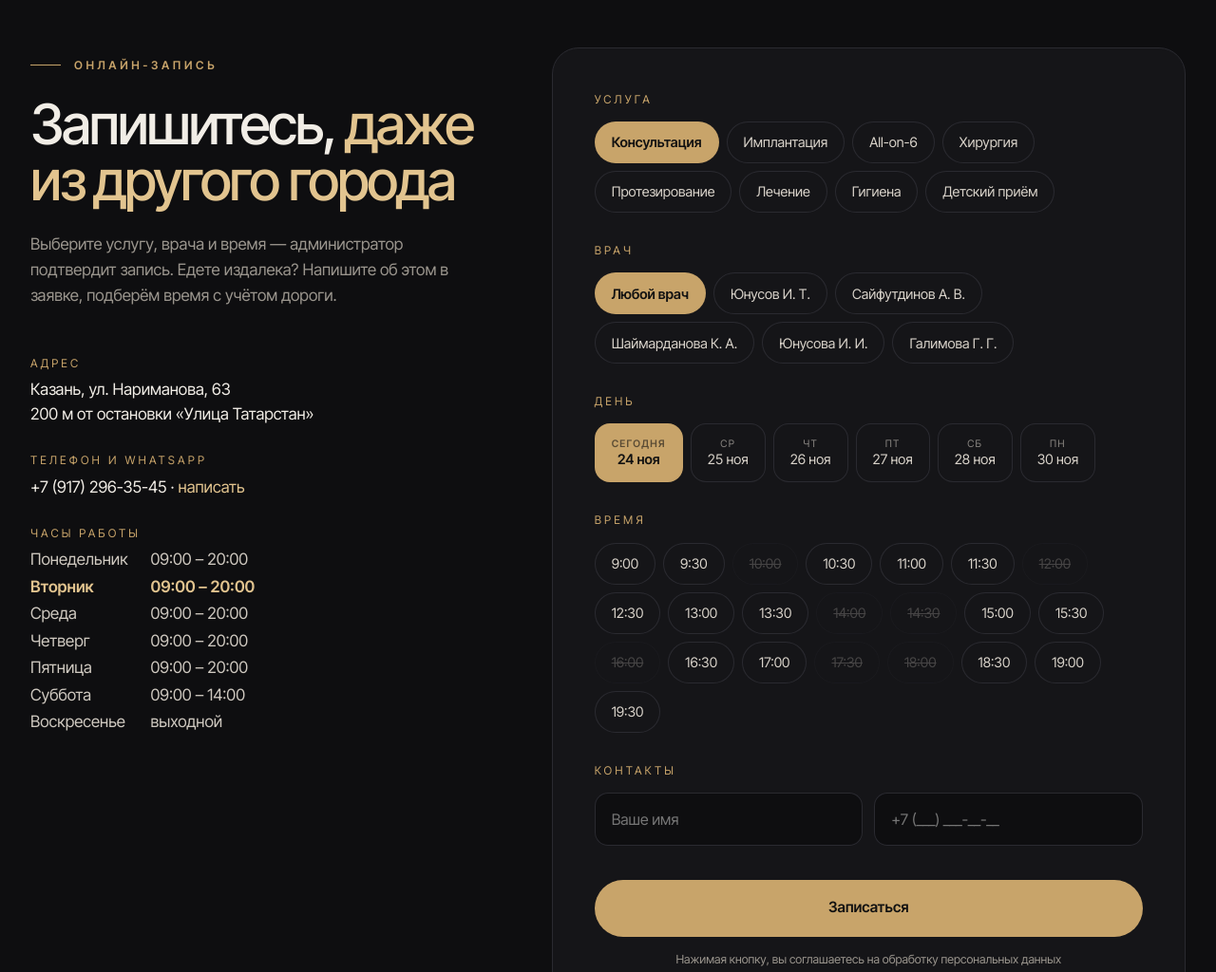
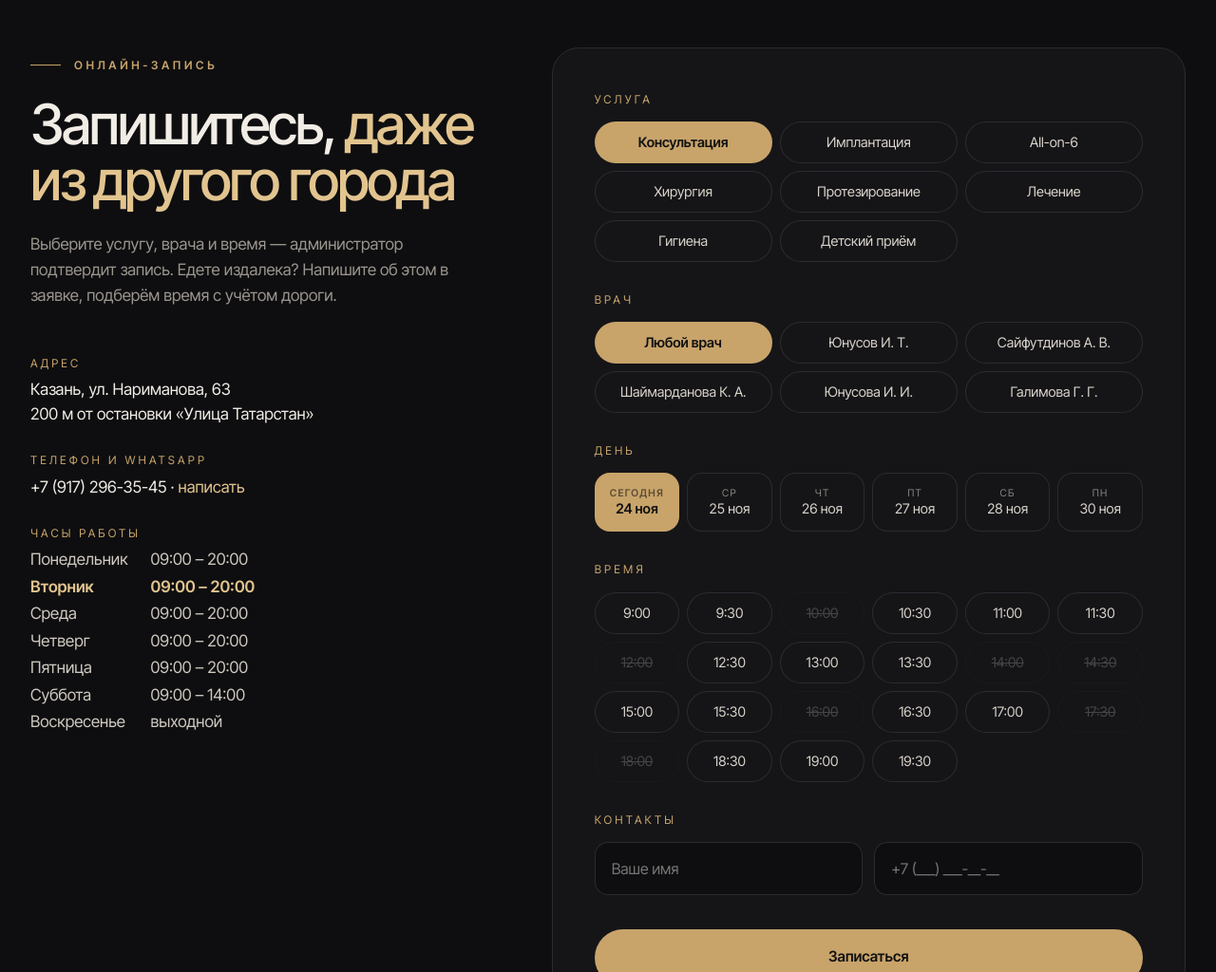
Before and after one commit to Alik186/concepts, a plain HTML site: page dentalux/index.html in a window 1280 px wide. Shown: the part 7740-8764 px from the top of the page at 95% size. Drawn offline with Linux system fonts and the light colour scheme.

Commit message:
dentalux: ровная сетка записи и единый ритм отступов

```diff
--- a/dentalux/index.html
+++ b/dentalux/index.html
@@ -168,6 +168,7 @@ footer{border-top:1px solid var(--line);padding:48px 0;font-size:14px;color:var(
 .mbar{display:none}
 
 @media (max-width:1100px){
+  :root{--sec:104px}
   .hdr nav,.hdr .tel{display:none}
   .hero .row{flex-direction:column;align-items:flex-start}
   .hstats{grid-template-columns:1fr 1fr}
@@ -182,7 +183,7 @@ footer{border-top:1px solid var(--line);padding:48px 0;font-size:14px;color:var(
   .sv{grid-template-columns:1fr 1fr}
 }
 @media (max-width:640px){
-  :root{--sec:88px;--gap:16px}
+  :root{--sec:72px;--gap:16px}
   .w{width:calc(100% - 32px)}
   .rl-txt{display:none}.rs{display:inline}
   header{top:34px}.hdr{height:68px}.logo{font-size:20px}.hdr .btn{height:42px;padding:0 18px;font-size:13.5px}
@@ -195,6 +196,7 @@ footer{border-top:1px solid var(--line);padding:48px 0;font-size:14px;color:var(
   .band li{flex-direction:column;gap:2px}.band li span{font-size:14.5px}
   .hstats div{padding:18px 12px 0 0}.hstats b{font-size:26px}
   .jr .pin{height:300px;border-radius:18px}
+  .team .top,.far .top{gap:20px;margin-bottom:40px}.sv{margin-top:40px}.bk .lead,.jr .head p{margin-top:20px}
   .sv{grid-template-columns:1fr}.s{min-height:180px}
   .ri{grid-template-columns:1fr;gap:14px}.ri cite{text-align:left}
   .form{padding:24px;border-radius:20px}.row2{grid-template-columns:1fr}
@@ -202,6 +204,16 @@ footer{border-top:1px solid var(--line);padding:48px 0;font-size:14px;color:var(
   .mbar{display:flex;position:fixed;left:12px;right:12px;bottom:12px;z-index:80;gap:8px}.mbar .btn{flex:1;height:54px}
   footer{padding-bottom:100px}
 }
+</style>
+<style>
+#bk-svc,#bk-doc,#bk-days,#bk-times{display:grid;gap:8px}
+#bk-svc,#bk-doc{grid-template-columns:repeat(3,minmax(0,1fr))}
+#bk-days{grid-template-columns:repeat(6,minmax(0,1fr))}
+#bk-times{grid-template-columns:repeat(6,minmax(0,1fr))}
+#bk-svc .chip,#bk-doc .chip{height:auto;min-height:44px;padding:8px 10px;line-height:1.25;white-space:normal;text-align:center;display:flex;align-items:center;justify-content:center}
+#bk-days .chip,#bk-times .chip{min-width:0;width:100%;padding:0 4px;display:flex;flex-direction:column;align-items:center;justify-content:center}
+@media(max-width:1100px) and (min-width:641px){#bk-svc,#bk-doc{grid-template-columns:repeat(3,minmax(0,1fr))}}
+@media(max-width:640px){#bk-svc,#bk-doc{grid-template-columns:repeat(2,minmax(0,1fr))}#bk-days{grid-template-columns:repeat(3,minmax(0,1fr))}#bk-times{grid-template-columns:repeat(4,minmax(0,1fr))}#bk-svc .chip,#bk-doc .chip{font-size:13.5px;padding:8px 6px;min-height:50px}}
 </style>
 </head>
 <body>
```
